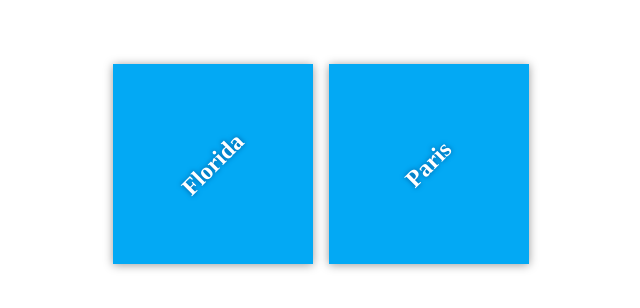
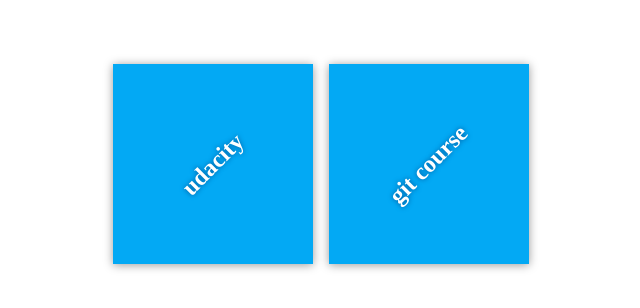
Before and after one commit to mohammedgameel/my-travel-plans, a plain HTML site: page index.html in a window 1280 px wide. Shown: the part 236-544 px from the top of the page, 319-959 px from the left. Drawn offline with Linux system fonts and the light colour scheme.

Commit message:
change names to udacity git course

```diff
--- a/index.html
+++ b/index.html
@@ -11,11 +11,11 @@
     <div class="container">
         <div class="destination-container">
             <div class="destination" id="mohammed">
-                <h2>Florida</h2>
+                <h2>udacity</h2>
             </div>
 
             <div class="destination" id="gameel">
-                <h2>Paris</h2>
+                <h2>git course</h2>
             </div>
         </div>
     </div>
```
